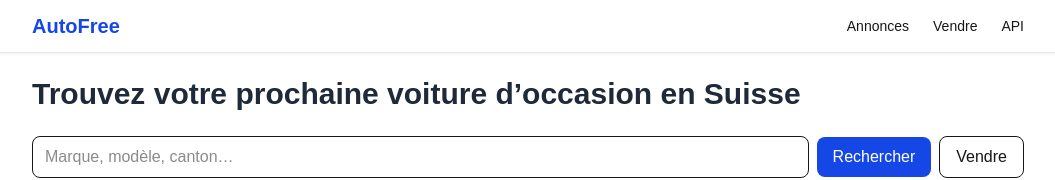
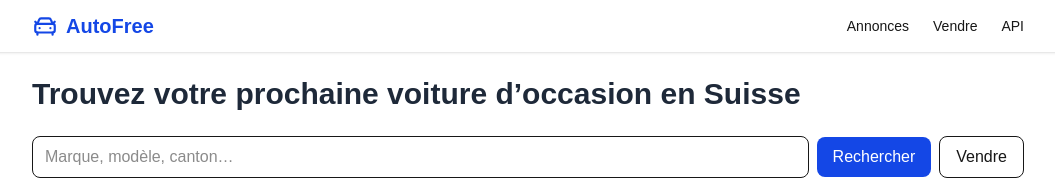
Before and after one commit to chrisautofree/autofree-web, a Next.js app: page / in a window 1280 px wide. Shown: the top 180 px of the page, without its empty margins (112-1167 px from the left). Built offline with nearby package versions, Linux system fonts and the light colour scheme.

Commit message:
feat: add AutoFree car icon logo in navbar

```diff
--- a/src/app/layout.tsx
+++ b/src/app/layout.tsx
@@ -1,5 +1,6 @@
 import "./globals.css";
 import Link from "next/link";
+import { CarFront } from "lucide-react"; // 🚗 Icône voiture
 
 export const metadata = {
   title: "AutoFree – Ventes de véhicules d’occasion en Suisse",
@@ -19,8 +20,12 @@ export default function RootLayout({
         <header className="bg-white shadow-sm sticky top-0 z-50">
           <nav className="max-w-5xl mx-auto flex items-center justify-between px-4 py-3">
             {/* Logo / Nom du site */}
-            <Link href="/" className="text-xl font-semibold text-blue-700">
-              AutoFree
+            <Link
+              href="/"
+              className="flex items-center gap-2 text-xl font-semibold text-blue-700 hover:opacity-90"
+            >
+              <CarFront size={26} className="text-blue-700" />
+              <span>AutoFree</span>
             </Link>
 
             {/* Liens */}
```
